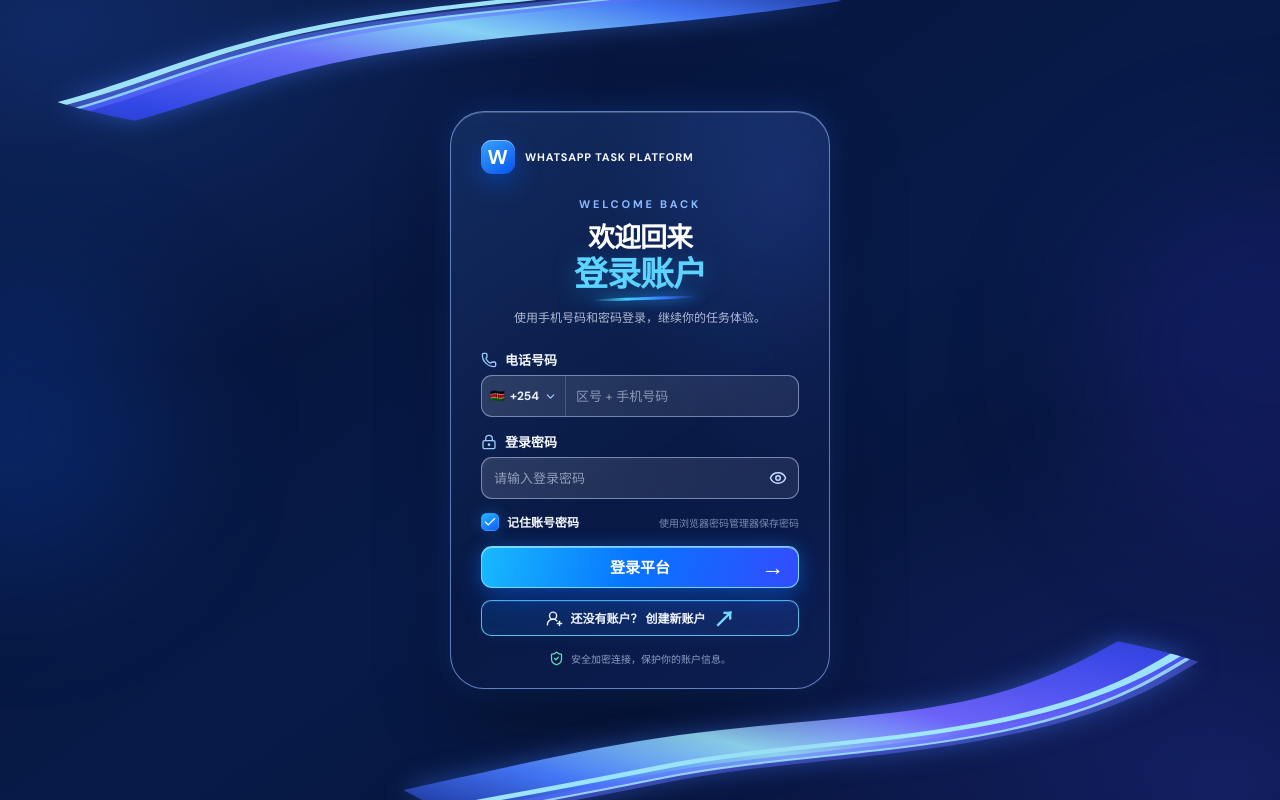
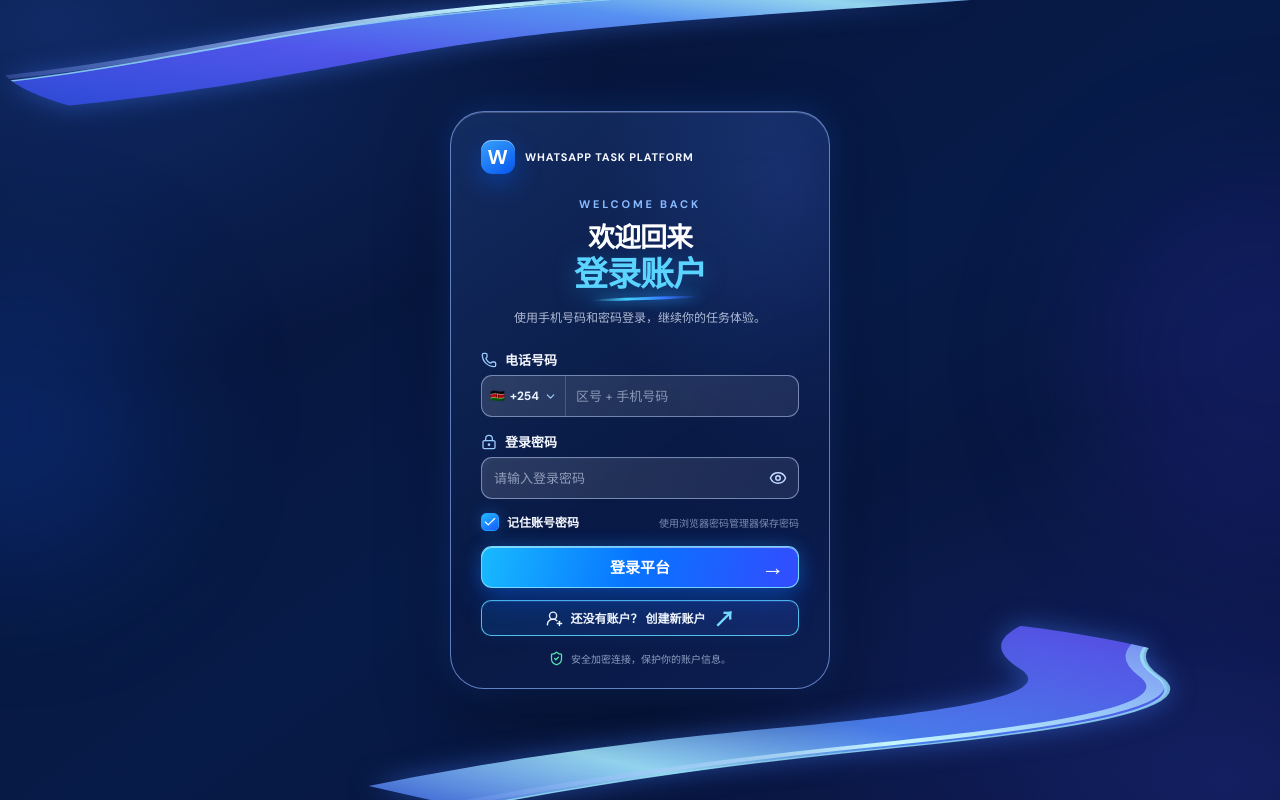
Before and after one commit to xiaolongsvip/whatsapp-task-platform, a Next.js app in the folder apps/web/: page /login in a window 1280 px wide. Built offline with nearby package versions, Linux system fonts and the light colour scheme.

Commit message:
Redesign login background as refined corner-only aurora ribbons

```diff
--- a/apps/web/src/components/auth-form.tsx
+++ b/apps/web/src/components/auth-form.tsx
@@ -105,29 +105,19 @@ export function AuthForm({ mode }: { mode: AuthMode }) {
   return (
     <main className={isRegister ? "aurora-login aurora-register-page" : "aurora-login"}>
       <div className="aurora-ribbon aurora-ribbon-top" aria-hidden="true">
-        <svg viewBox="0 0 400 150" preserveAspectRatio="none">
-          <defs>
-            <linearGradient id="aurora-top-fill" x1="0" y1="1" x2="1" y2="0">
-              <stop offset="0" stopColor="#172f91" /><stop offset=".28" stopColor="#3448ed" /><stop offset=".5" stopColor="#6c72ff" /><stop offset=".66" stopColor="#8edfff" /><stop offset=".82" stopColor="#477cff" /><stop offset="1" stopColor="#192c91" />
-            </linearGradient>
-          </defs>
-          <path d="M-28 139 C35 119 48 68 102 35 C145 8 186 7 238 -22 L263 1 C204 30 165 29 119 54 C64 84 53 132 -28 164 Z" fill="url(#aurora-top-fill)" opacity=".92" />
-          <path d="M-28 139 C35 119 48 68 102 35 C145 8 186 7 238 -22" fill="none" stroke="#6574ff" strokeWidth="9" opacity=".48" />
-          <path d="M-28 130 C35 110 48 59 102 26 C145 -1 186 -2 238 -31" fill="none" stroke="#a7edff" strokeWidth="4" opacity=".95" />
-          <path d="M-28 139 C35 119 48 68 102 35 C145 8 186 7 238 -22" fill="none" stroke="#9beaff" strokeWidth="1.8" opacity=".82" />
+        <svg viewBox="0 0 240 145" preserveAspectRatio="none">
+          <defs><linearGradient id="aurora-top-band" x1="0" y1="1" x2="1" y2="0"><stop offset="0" stopColor="#2449d8" /><stop offset=".42" stopColor="#5658f4" /><stop offset=".68" stopColor="#5e9cff" /><stop offset=".82" stopColor="#a4eaff" /><stop offset="1" stopColor="#3e68e8" /></linearGradient><linearGradient id="aurora-top-glint" x1="0" y1="1" x2="1" y2="0"><stop offset="0" stopColor="#7d8dff" stopOpacity=".15" /><stop offset=".62" stopColor="#c4f5ff" /><stop offset="1" stopColor="#8acfff" stopOpacity=".12" /></linearGradient></defs>
+          <path d="M-18 88 C26 72 43 34 87 12 C117 -4 145 -10 177 -25 L192 -4 C158 10 132 16 105 31 C63 54 51 91 -18 116 Z" fill="url(#aurora-top-band)" opacity=".9" />
+          <path d="M-14 82 C29 65 47 29 91 7 C120 -7 146 -13 179 -28" fill="none" stroke="url(#aurora-top-glint)" strokeWidth="3.5" />
+          <path d="M-18 88 C26 72 43 34 87 12 C117 -4 145 -10 177 -25" fill="none" stroke="#9feaff" strokeWidth="1.2" opacity=".75" />
         </svg>
       </div>
       <div className="aurora-ribbon aurora-ribbon-bottom" aria-hidden="true">
-        <svg viewBox="0 0 400 190" preserveAspectRatio="none">
-          <defs>
-            <linearGradient id="aurora-bottom-fill" x1="1" y1="0" x2="0" y2="1">
-              <stop offset="0" stopColor="#182c91" /><stop offset=".3" stopColor="#3b48ec" /><stop offset=".52" stopColor="#7165ff" /><stop offset=".68" stopColor="#9be6ff" /><stop offset=".84" stopColor="#477bff" /><stop offset="1" stopColor="#182d91" />
-            </linearGradient>
-          </defs>
-          <path d="M428 -12 C373 10 377 62 333 105 C292 145 246 143 207 168 C185 182 167 193 142 207 L126 180 C157 158 176 144 198 132 C243 108 284 111 315 80 C356 39 349 -3 428 -39 Z" fill="url(#aurora-bottom-fill)" opacity=".94" />
-          <path d="M428 -12 C373 10 377 62 333 105 C292 145 246 143 207 168 C185 182 167 193 142 207" fill="none" stroke="#626cff" strokeWidth="9" opacity=".48" />
-          <path d="M428 -23 C373 -1 377 51 333 94 C292 134 246 132 207 157 C185 171 167 182 142 196" fill="none" stroke="#a2edff" strokeWidth="4" opacity=".95" />
-          <path d="M428 -12 C373 10 377 62 333 105 C292 145 246 143 207 168 C185 182 167 193 142 207" fill="none" stroke="#a5edff" strokeWidth="1.8" opacity=".82" />
+        <svg viewBox="0 0 250 190" preserveAspectRatio="none">
+          <defs><linearGradient id="aurora-bottom-band" x1="1" y1="0" x2="0" y2="1"><stop offset="0" stopColor="#3c68e8" /><stop offset=".28" stopColor="#5b55ee" /><stop offset=".58" stopColor="#4e83f4" /><stop offset=".78" stopColor="#a4eaff" /><stop offset="1" stopColor="#385cdb" /></linearGradient><linearGradient id="aurora-bottom-glint" x1="1" y1="0" x2="0" y2="1"><stop offset="0" stopColor="#8acfff" stopOpacity=".12" /><stop offset=".62" stopColor="#c6f6ff" /><stop offset="1" stopColor="#8da7ff" stopOpacity=".15" /></linearGradient></defs>
+          <path d="M268 -16 C226 6 218 37 226 66 C236 100 207 121 172 139 C143 154 120 170 91 198 L72 176 C99 148 124 131 154 117 C188 101 207 83 199 58 C188 22 203 -5 248 -40 Z" fill="url(#aurora-bottom-band)" opacity=".9" />
+          <path d="M270 -20 C227 1 216 34 224 65 C233 97 204 118 169 136 C140 151 117 168 88 195" fill="none" stroke="url(#aurora-bottom-glint)" strokeWidth="3.5" />
+          <path d="M268 -16 C226 6 218 37 226 66 C236 100 207 121 172 139 C143 154 120 170 91 198" fill="none" stroke="#9feaff" strokeWidth="1.2" opacity=".75" />
         </svg>
       </div>
       <div className="aurora-orb aurora-orb-one" aria-hidden="true" />
```
